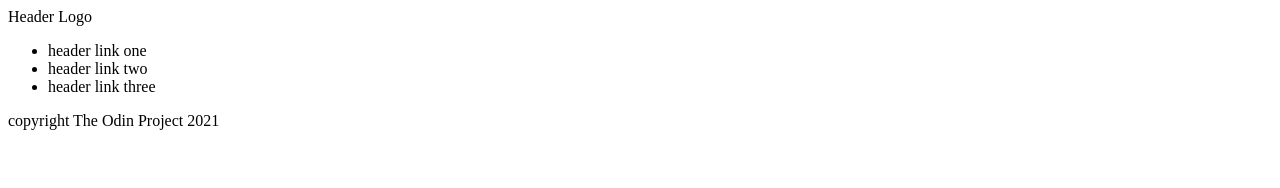
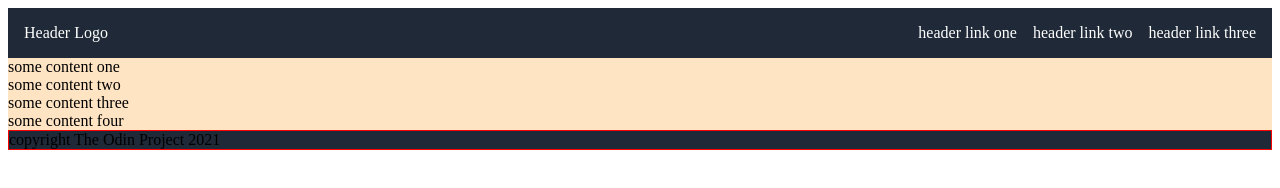
Before and after one commit to VoidOfMaya/TOP-LandingPage, a plain HTML site: page index.html in a window 1280 px wide. Drawn offline with Linux system fonts and the light colour scheme.

Commit message:
add main flex containers

```diff
--- a/index.html
+++ b/index.html
@@ -5,6 +5,7 @@
     <meta http-equiv="X-UA-Compatible" content="IE=edge">
     <meta name="viewport" content="width=device-width, initial-scale=1.0">
     <title>LandingPage</title>
+    <link rel="stylesheet" href="style.css">
 </head>
 <body>
     <header>
@@ -19,10 +20,10 @@
     </header>
 
     <div class="main-container">
-        <div></div>
-        <div></div>
-        <div></div>
-        <div></div>
+        <div class="container-item">some content one</div>
+        <div class="container-item">some content two</div>
+        <div class="container-item">some content three</div>
+        <div class="container-item">some content four</div>
     </div>
 
     <footer>
--- a/style.css
+++ b/style.css
@@ -0,0 +1,42 @@
+body{
+    display: flex;
+    flex-direction: column;
+}
+header,
+footer{
+    background-color: #1f2937;
+}
+header{
+    box-sizing: border-box;
+    display: flex;
+    color: white;
+    justify-content: center;
+    align-items: center;
+}
+.header-logo{
+    box-sizing: border-box;
+    margin-right: auto;
+    padding: 16px;
+}
+
+.top-nav{
+    box-sizing: border-box;
+    display: flex;
+    gap: 16px;
+    list-style: none;
+    padding-right: 16px;
+}
+
+.main-container{
+    display: flex;
+    flex-direction: column;
+    background-color: bisque;
+}
+
+footer{
+    display: flex;
+    margin-bottom:auto;
+    border: red solid 1px;
+
+
+}
```
